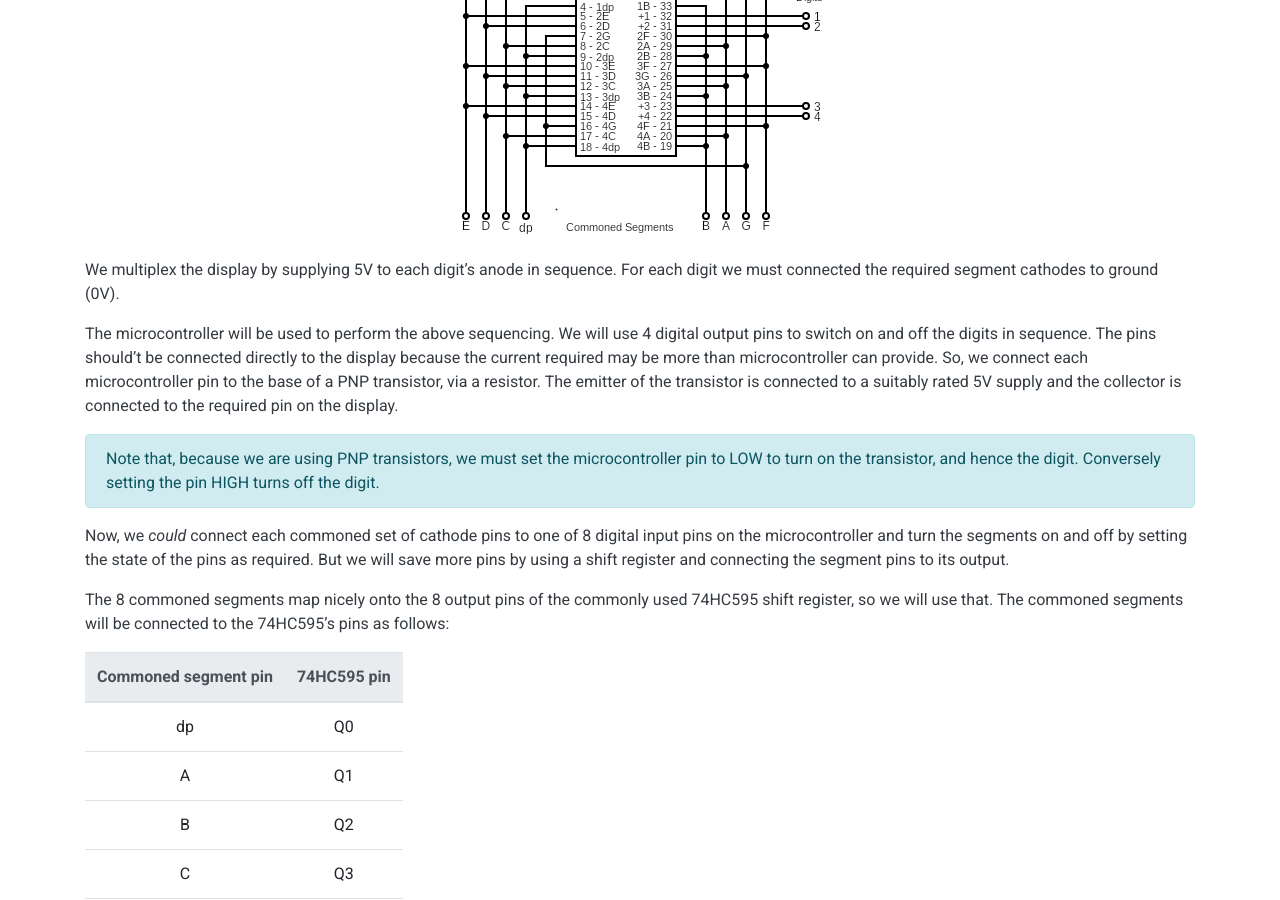
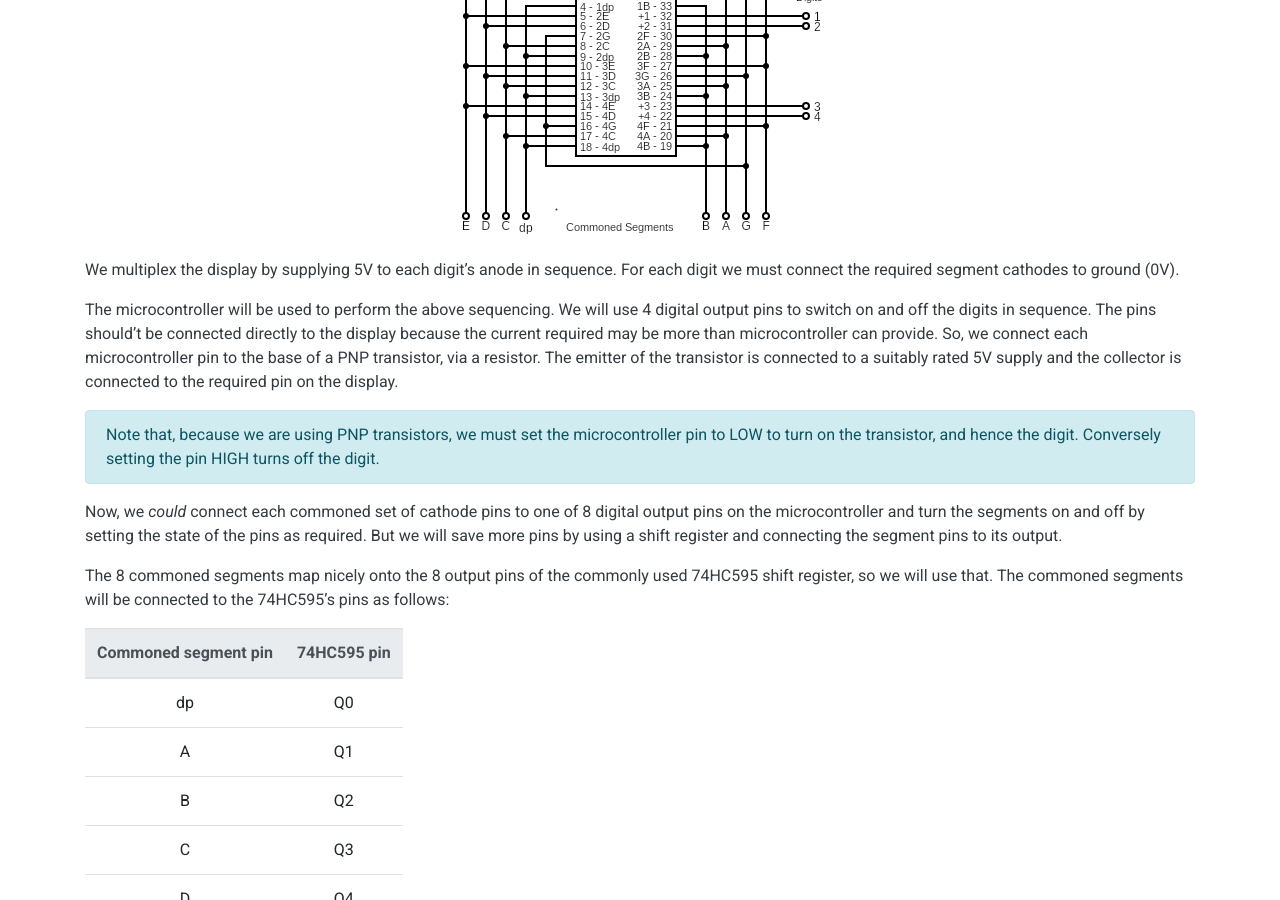
Before and after one commit to cahamo/cahamo.github.io, a Jekyll site: the page built from resources/e40561-4-digit-7seg-led.html, in a window 1280 px wide and 900 px high, scrolled down 4336 px. Built offline with Jekyll 4.4.1, drawn with Linux system fonts in a browser that asks for light colours; comment, search, counter and statistics services are not loaded; some of the changed text lies outside the part shown.

Commit message:
Minor edits to E40561 4 digit LED resource page

```diff
--- a/resources/e40561-4-digit-7seg-led.html
+++ b/resources/e40561-4-digit-7seg-led.html
@@ -361,13 +361,13 @@ title: "How to use the E40561 4 digit 7 segment common anode LED display"
     <p><img class="img-fluid mx-auto d-block" src="/assets/img/resources/e40561-common-segment-wiring.png" width="404"
         height="303" alt="E40561 Common segment wiring diagram"></p>
 
-    <p>We multiplex the display by supplying 5V to each digit&rsquo;s anode in sequence. For each digit we must connected the required segment cathodes to ground (0V).</p>
+    <p>We multiplex the display by supplying 5V to each digit&rsquo;s anode in sequence. For each digit we must connect the required segment cathodes to ground (0V).</p>
 
     <p>The microcontroller will be used to perform the above sequencing. We will use 4 digital output pins to switch on and off the digits in sequence. The pins should&rsquo;t be connected directly to the display because the current required may be more than microcontroller can provide. So, we connect each microcontroller pin to the base of a PNP transistor, via a resistor. The emitter of the transistor is connected to a suitably rated 5V supply and the collector is connected to the required pin on the display.</p>
 
     <p class="alert alert-info">Note that, because we are using PNP transistors, we must set the microcontroller pin to LOW to turn on the transistor, and hence the digit. Conversely setting the pin HIGH turns off the digit.</p>
 
-    <p>Now, we <em>could</em> connect each commoned set of cathode pins to one of 8 digital input pins on the microcontroller and turn the segments on and off by setting the state of the pins as required. But we will save more pins by using a shift register and connecting the segment pins to its output.</p>
+    <p>Now, we <em>could</em> connect each commoned set of cathode pins to one of 8 digital output pins on the microcontroller and turn the segments on and off by setting the state of the pins as required. But we will save more pins by using a shift register and connecting the segment pins to its output.</p>
 
     <p>The 8 commoned segments map nicely onto the 8 output pins of the commonly used 74HC595 shift register, so we will use that. The commoned segments will be connected to the 74HC595&rsquo;s pins as follows:</p>
 
```
Also changed, not shown: other parts of resources/e40561-4-digit-7seg-led.html (+2 -2 lines).
